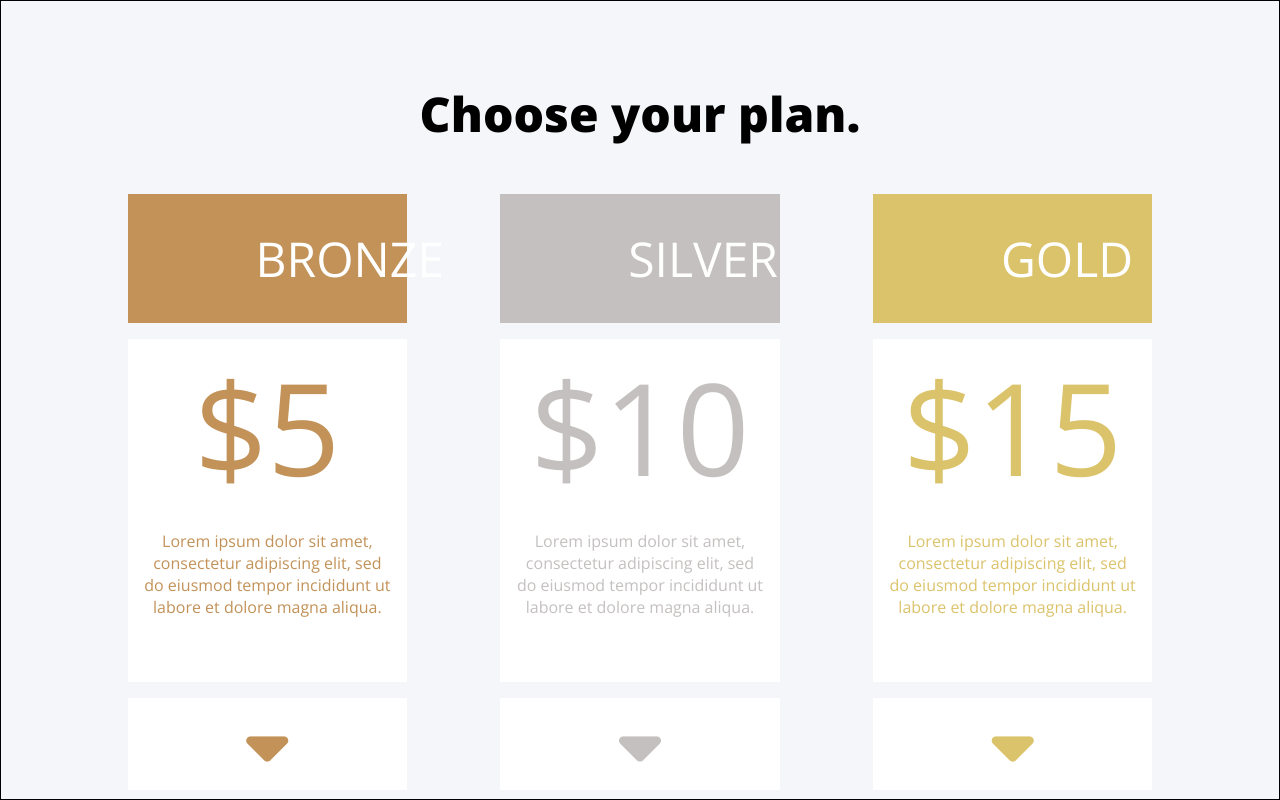
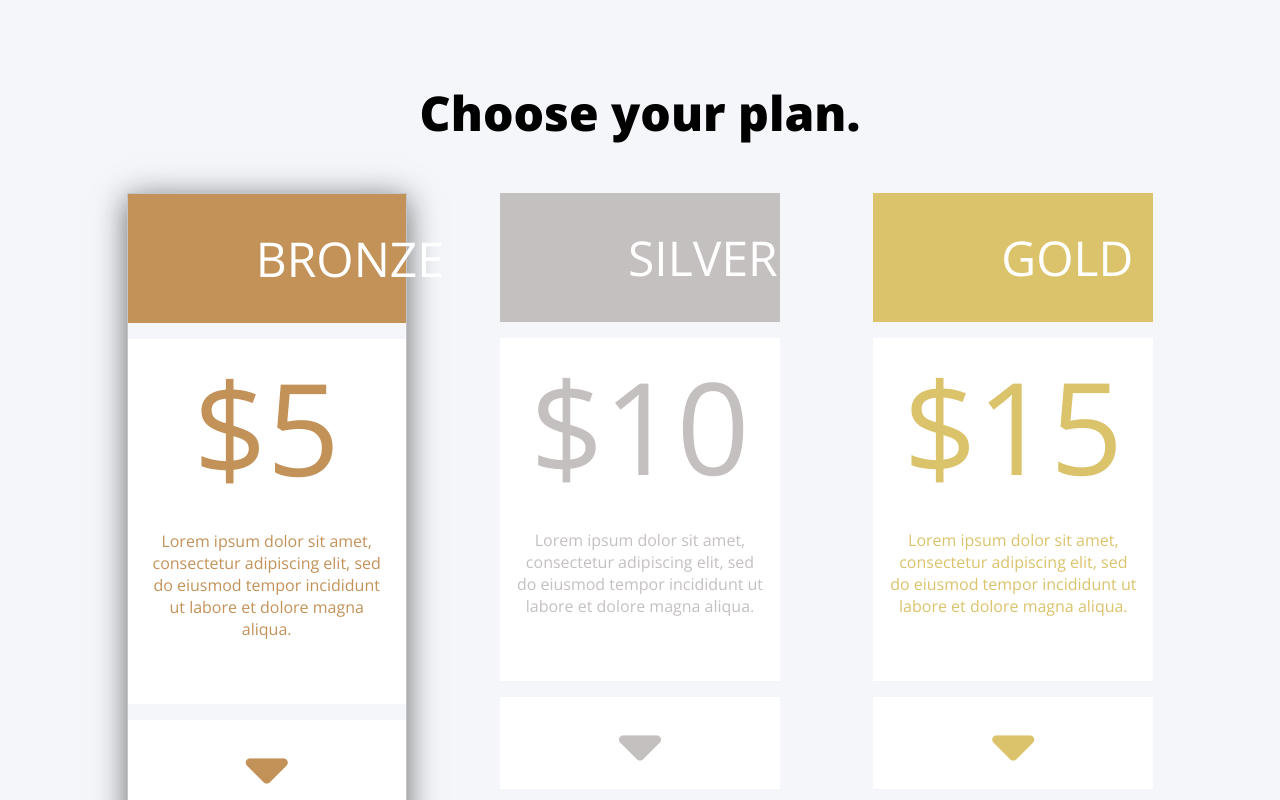
Before and after one commit to FrancoisCoding/appruve-test, a React (Create React App) app: page / in a window 1280 px wide. In both pictures the pointer is over the element 267 px from the left and 564 px from the top of the page. Shown: the top 800 px of the page. Built offline with nearby package versions, Linux system fonts and the light colour scheme; no server answers.

Commit message:
Created card shadow with user hover

```diff
--- a/src/components/Plans/Plans.css
+++ b/src/components/Plans/Plans.css
@@ -7,7 +7,6 @@
 .plans-container {
   width: 100%;
   height: 100vh;
-  border: 1px solid black;
   display: flex;
   flex-direction: column;
   padding: 5rem;
@@ -73,6 +72,12 @@
 .card {
   width: 25%;
   cursor: pointer;
+  transition: all 0.3s ease-in;
+}
+
+.card:hover {
+  border: 0.04rem solid rgba(0, 0, 0, 0.2);
+  box-shadow: 0px 5px 30px dimgray;
 }
 
 .arrow-container {
```
